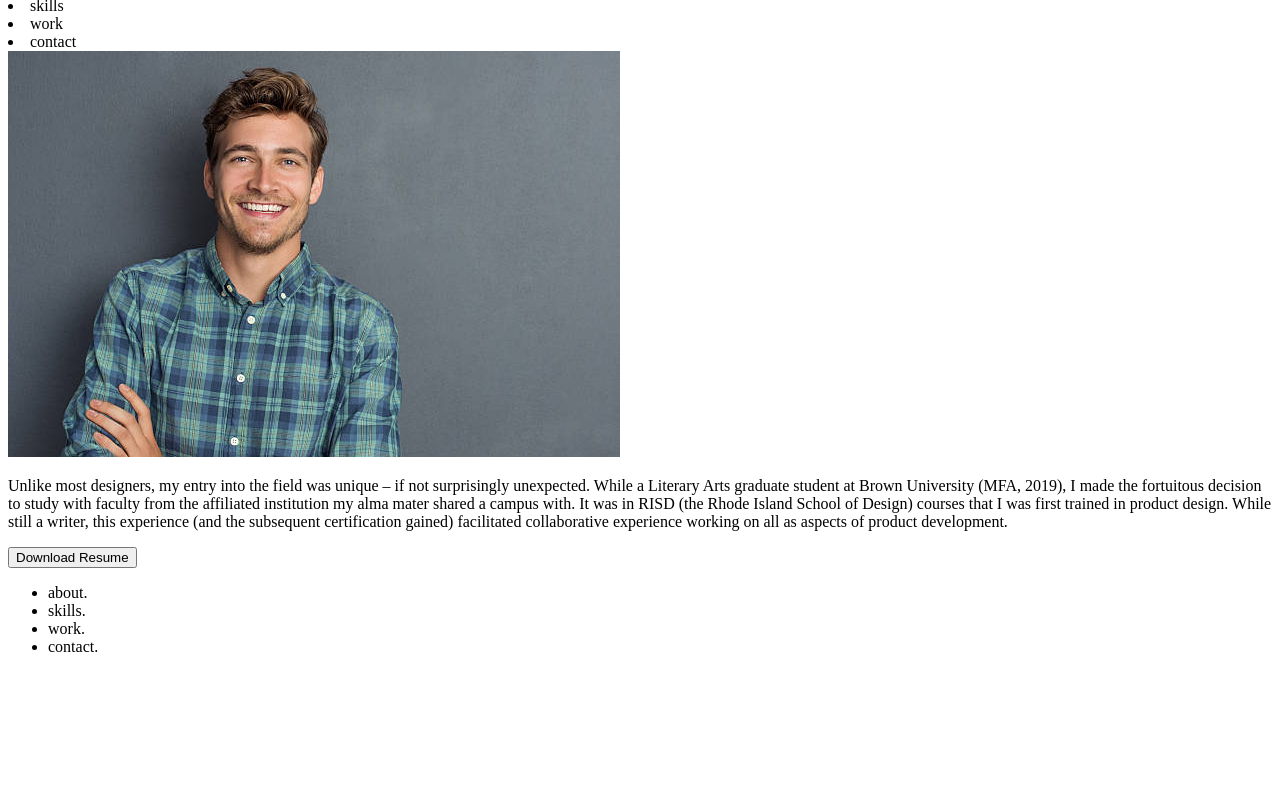
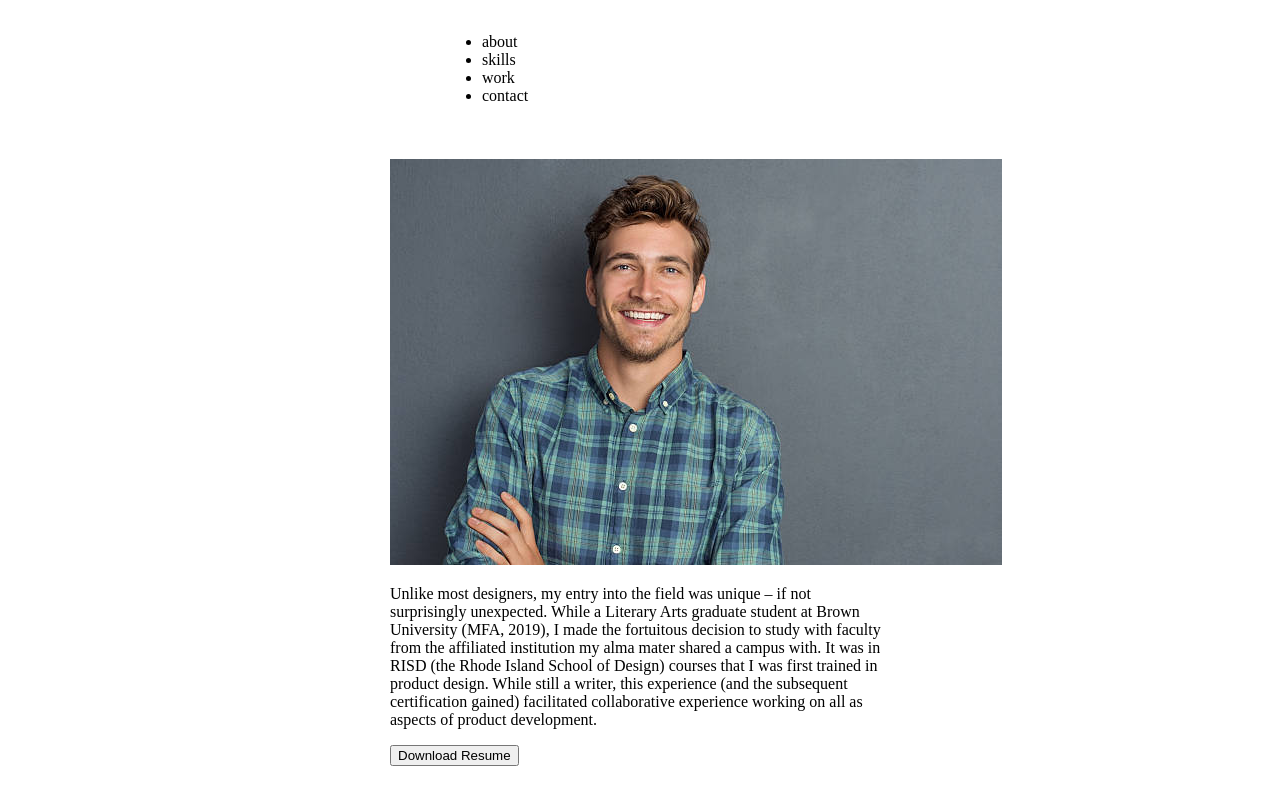
Before and after one commit to ianderson-uxdesign/UX_UI_HW_17, a plain HTML site: page index.html in a window 1280 px wide. Shown: the part 227-1021 px from the top of the page. Before the commit the page ends 899 px from the top, so only its background shows below. Drawn offline with Linux system fonts and the light colour scheme.

Commit message:
HTML + CSS Template

```diff
--- a/index.html
+++ b/index.html
@@ -2,18 +2,21 @@
 <html>
 <head>
 <title></title>
+<link rel="stylesheet" href="styles.css">
 </head>
 <body>
     <header class="navigation">
         <div class="inline-block and logo">
             <img src="images/logo.png" alt="practice logo"/>
-            <nav class="inline-block">
+        </div>
+         <nav class="inline-block">
+            <ul>
                 <li>about</li>
                 <li>skills</li>
                 <li>work</li>
                 <li>contact</li>
-            </nav>
-     </div>
+            </ul>
+        </nav>
     </header>
     <section class="herolmg">
         <div class="content">
--- /dev/null
+++ b/styles.css
@@ -0,0 +1,28 @@
+.inline-block {
+    display: inline-block;
+    vertical-align: top;
+}
+.logo {
+    width: 23%;
+    padding: 1%;
+    text-align: center;
+}
+nav {
+    width: 73%;
+    padding: 1%;
+}
+nav ul {
+    width: 50%;
+    margin-left: auto;
+}
+.herolmg {
+    height: 600px;
+    padding: 25px;
+}
+.content {
+    width: 500px;
+    margin: 0 auto;
+}
+footer {
+    background-color: #373738;
+}
```
Also changed, not shown: CSS/index.css (deleted), CSS/style.css (deleted), index.css (added), 2 other files.
